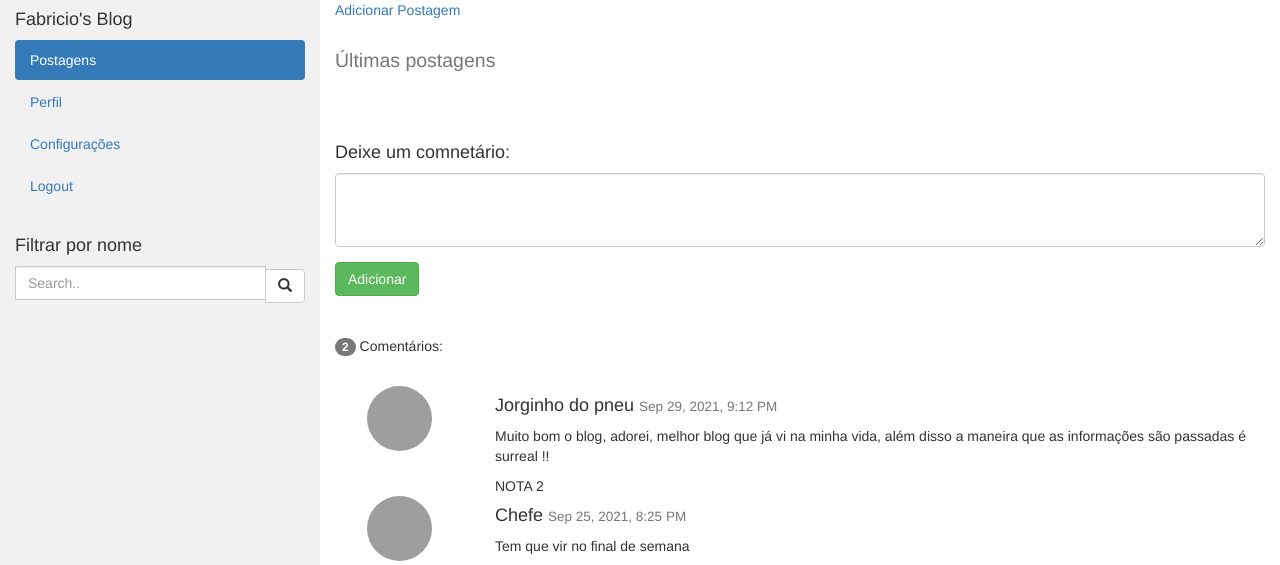
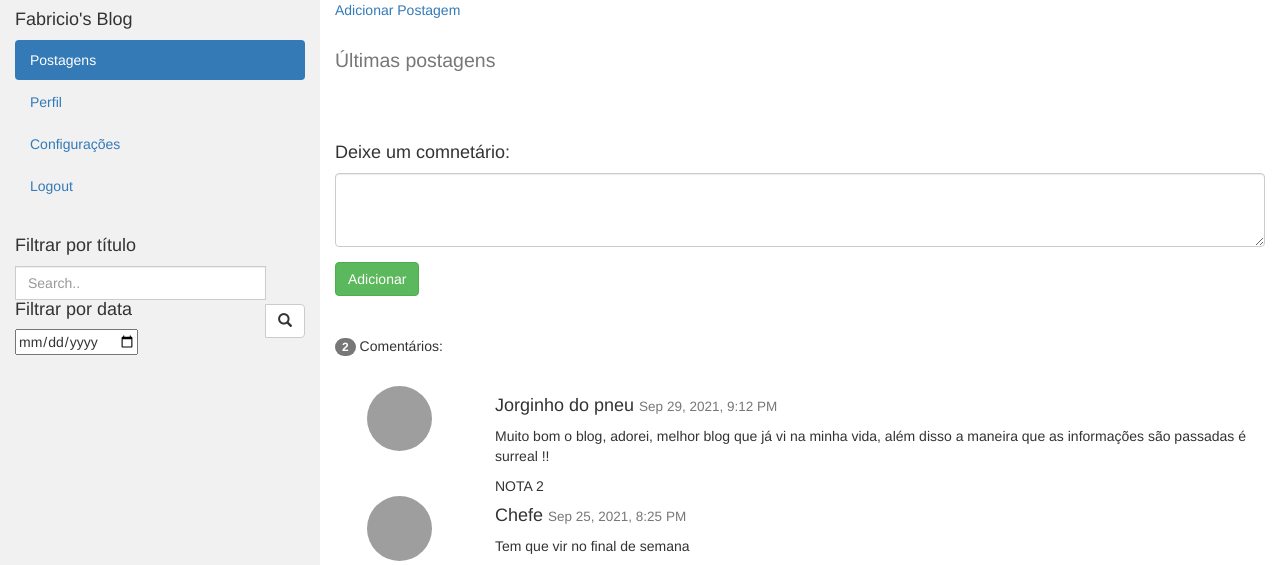
Before and after one commit to rennanf/BlogCake, a CakePHP app: the page made by cakephp-2.10.24/app/View/Posts/index.ctp in a window 1280 px wide. Shown: the top 565 px of the page. Run offline with PHP 8.4 and a stand-in for CakePHP, Linux system fonts and the light colour scheme; the template is opened without the code that fills it, so the values that code supplies are empty; some libraries are stand-ins or nearby versions; grey boxes are pictures that could not be loaded.

Commit message:
atualizacao front2

```diff
--- a/cakephp-2.10.24/app/View/Posts/index.ctp
+++ b/cakephp-2.10.24/app/View/Posts/index.ctp
@@ -49,11 +49,13 @@
 			</ul><br>
 			<div class="input-group">
 <!--				<input type="text" class="form-control" placeholder="Search Blog..">-->
-				<h4>Filtrar por nome</h4>
+				<h4>Filtrar por título</h4>
 				<input class="form-control" id="myInput" type="text" placeholder="Search..">
+				<h4>Filtrar por data</h4>
+				<input id="date" type="date" placeholder="Search..">
 
 
-					<script>
+				<script>
 						$(document).ready(function(){
 						$("#myInput").on("keyup", function() {
 							var value = $(this).val().toLowerCase();
```
